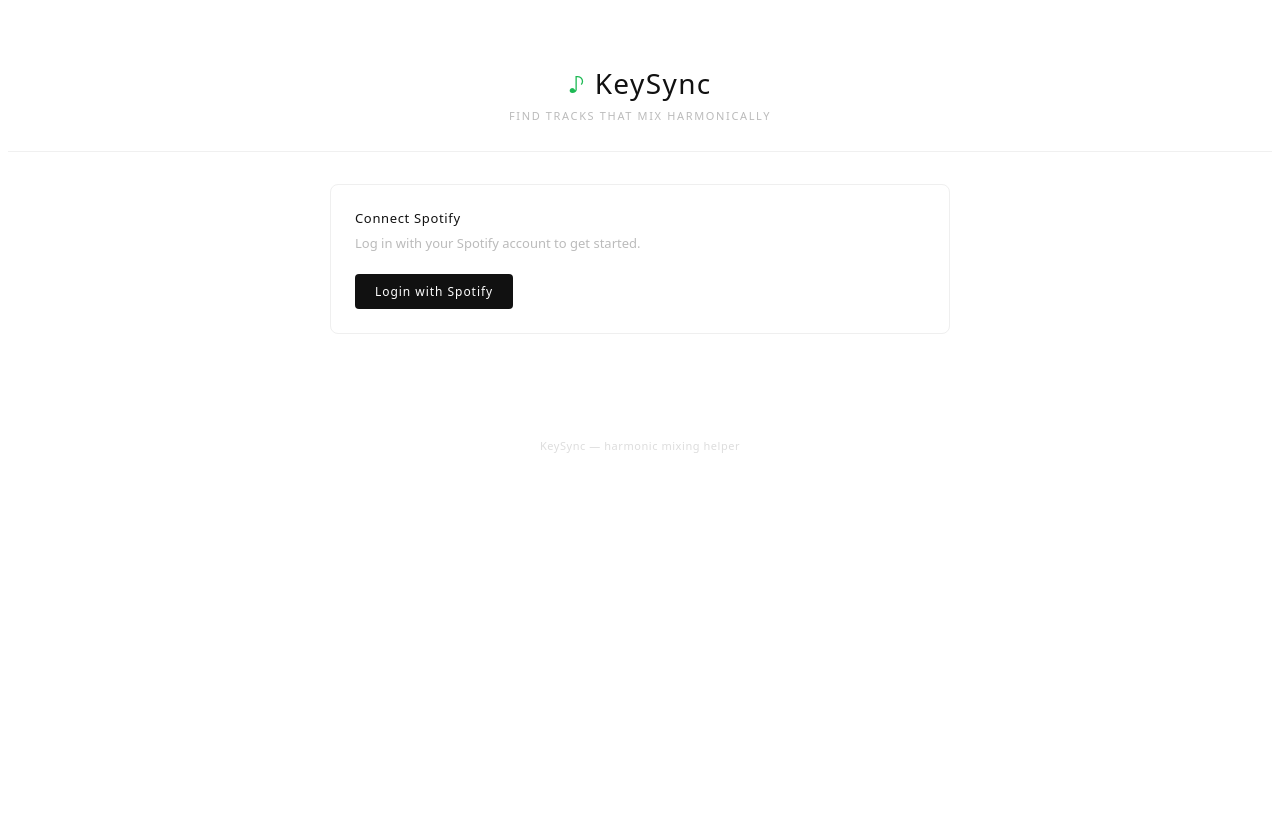
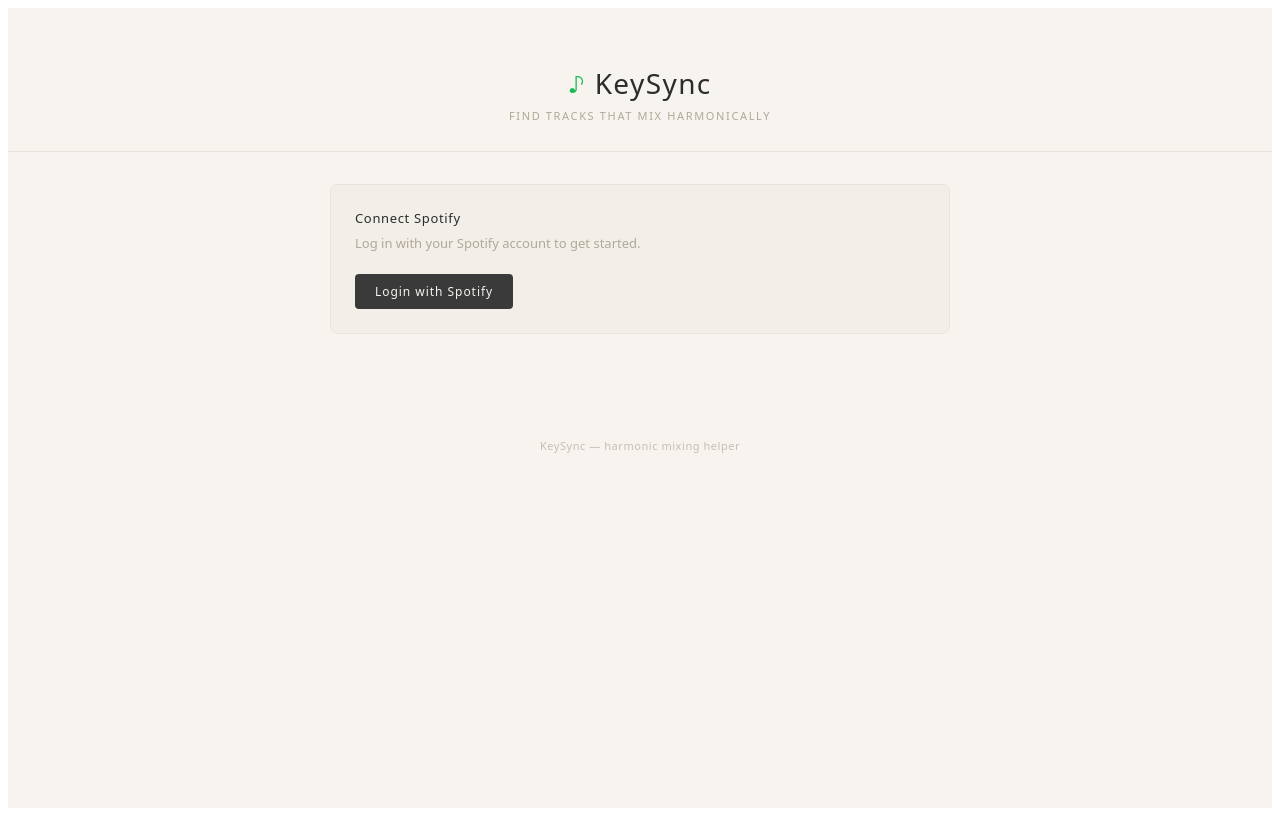
Before and after one commit to EFaridRahimli/keysync, a React (Vite) app: page / in a window 1280 px wide. Built offline with nearby package versions, Linux system fonts and the light colour scheme.

Commit message:
soften to eggshell white and warm near-black tones
Co-Authored-By: Claude Sonnet 4.6 <noreply@anthropic.com>

```diff
--- a/src/App.jsx
+++ b/src/App.jsx
@@ -546,8 +546,8 @@ export default function App() {
                   <span
                     style={{
                       ...styles.badge,
-                      background: "#1a3a2a",
-                      color: "#1db954",
+                      background: "#daeee3",
+                      color: "#1a7a42",
                     }}
                   >
                     🎡 {getCamelot(audioFeatures.key, audioFeatures.mode)}
@@ -602,7 +602,7 @@ export default function App() {
                   />
                   Same genre only
                   {trackGenres.length > 0 && (
-                    <span style={{ color: "#555", fontSize: "11px", marginLeft: "6px" }}>
+                    <span style={{ color: "#9e9890", fontSize: "11px", marginLeft: "6px" }}>
                       ({trackGenres.slice(0, 2).join(", ")}{trackGenres.length > 2 ? "…" : ""})
                     </span>
                   )}
@@ -684,7 +684,7 @@ export default function App() {
           !matchLoading &&
           audioFeatures &&
           selectedTrack && (
-            <p style={{ color: "#666", textAlign: "center", marginTop: 8 }}>
+            <p style={{ color: "#9e9890", textAlign: "center", marginTop: 8 }}>
               No matches yet — hit "Find Harmonic Matches" above.
             </p>
           )}
@@ -701,8 +701,8 @@ export default function App() {
 const styles = {
   root: {
     minHeight: "100vh",
-    background: "#ffffff",
-    color: "#111111",
+    background: "#f7f4ef",
+    color: "#2c2c2c",
     fontFamily: "system-ui, -apple-system, 'Helvetica Neue', sans-serif",
     fontWeight: 300,
     overflowX: "hidden",
@@ -712,7 +712,7 @@ const styles = {
   header: {
     textAlign: "center",
     padding: "56px 20px 28px",
-    borderBottom: "1px solid #f0f0f0",
+    borderBottom: "1px solid #e8e4dd",
   },
   logo: {
     display: "flex",
@@ -726,10 +726,10 @@ const styles = {
     fontSize: "28px",
     fontWeight: 300,
     letterSpacing: "0.05em",
-    color: "#111",
+    color: "#2c2c2c",
   },
   tagline: {
-    color: "#bbb",
+    color: "#b0a898",
     fontSize: "11px",
     letterSpacing: "0.15em",
     textTransform: "uppercase",
@@ -739,8 +739,8 @@ const styles = {
   logoutBtn: {
     marginTop: "14px",
     background: "transparent",
-    border: "1px solid #e0e0e0",
-    color: "#aaa",
+    border: "1px solid #d8d3cb",
+    color: "#9e9890",
     borderRadius: "4px",
     padding: "4px 14px",
     fontSize: "11px",
@@ -758,8 +758,8 @@ const styles = {
     gap: "12px",
   },
   card: {
-    background: "#ffffff",
-    border: "1px solid #efefef",
+    background: "#f2efe9",
+    border: "1px solid #e8e4dd",
     borderRadius: "8px",
     padding: "24px",
   },
@@ -767,32 +767,32 @@ const styles = {
     margin: "0 0 6px",
     fontSize: "13px",
     fontWeight: 400,
-    color: "#111",
+    color: "#2c2c2c",
     letterSpacing: "0.05em",
   },
   cardDesc: {
     margin: "0 0 20px",
     fontSize: "13px",
-    color: "#bbb",
+    color: "#b0a898",
     lineHeight: "1.6",
     fontWeight: 300,
   },
   inputRow: { display: "flex", gap: "8px" },
   input: {
     flex: 1,
-    background: "#fafafa",
-    border: "1px solid #e8e8e8",
+    background: "#ece8e1",
+    border: "1px solid #dedad2",
     borderRadius: "4px",
     padding: "9px 13px",
-    color: "#111",
+    color: "#2c2c2c",
     fontSize: "13px",
     outline: "none",
     fontFamily: "inherit",
     fontWeight: 300,
   },
   btnPrimary: {
-    background: "#111",
-    color: "#fff",
+    background: "#3a3a3a",
+    color: "#f7f4ef",
     border: "none",
     borderRadius: "4px",
     padding: "9px 20px",
@@ -804,11 +804,11 @@ const styles = {
     fontFamily: "inherit",
   },
   error: {
-    color: "#e05555",
+    color: "#b84c4c",
     fontSize: "12px",
     marginTop: "10px",
-    background: "#fff5f5",
-    border: "1px solid #fde8e8",
+    background: "#f5eeee",
+    border: "1px solid #e8d8d8",
     padding: "8px 12px",
     borderRadius: "4px",
     marginBottom: "12px",
@@ -837,10 +837,10 @@ const styles = {
     borderRadius: "3px",
     objectFit: "cover",
     flexShrink: 0,
-    background: "#f0f0f0",
+    background: "#e4e0d8",
   },
-  trackName: { fontSize: "13px", color: "#111", fontWeight: 400 },
-  artistName: { fontSize: "12px", color: "#bbb", marginTop: "2px", fontWeight: 300 },
+  trackName: { fontSize: "13px", color: "#2c2c2c", fontWeight: 400 },
+  artistName: { fontSize: "12px", color: "#b0a898", marginTop: "2px", fontWeight: 300 },
   selectedTrackRow: {
     display: "flex",
     gap: "16px",
@@ -853,23 +853,23 @@ const styles = {
     borderRadius: "4px",
     objectFit: "cover",
     flexShrink: 0,
-    background: "#f0f0f0",
+    background: "#e4e0d8",
   },
   selectedTrackName: {
     fontSize: "16px",
     fontWeight: 400,
-    color: "#111",
+    color: "#2c2c2c",
     marginBottom: "3px",
   },
-  selectedArtist: { fontSize: "12px", color: "#bbb", marginBottom: "10px", fontWeight: 300 },
+  selectedArtist: { fontSize: "12px", color: "#b0a898", marginBottom: "10px", fontWeight: 300 },
   badgeRow: { display: "flex", gap: "6px", flexWrap: "wrap" },
   badge: {
-    background: "#f5f5f5",
-    border: "1px solid #ebebeb",
+    background: "#ece8e1",
+    border: "1px solid #dedad2",
     borderRadius: "3px",
     padding: "3px 10px",
     fontSize: "11px",
-    color: "#555",
+    color: "#6e6760",
     fontWeight: 300,
     letterSpacing: "0.03em",
   },
@@ -877,13 +877,13 @@ const styles = {
     display: "flex",
     flexDirection: "column",
     gap: "16px",
-    borderTop: "1px solid #f0f0f0",
+    borderTop: "1px solid #e8e4dd",
     paddingTop: "20px",
   },
   controlGroup: { display: "flex", flexDirection: "column", gap: "8px" },
   label: {
     fontSize: "10px",
-    color: "#bbb",
+    color: "#b0a898",
     letterSpacing: "0.12em",
     textTransform: "uppercase",
     fontWeight: 400,
@@ -895,7 +895,7 @@ const styles = {
     alignItems: "center",
     gap: "6px",
     fontSize: "13px",
-    color: "#555",
+    color: "#6e6760",
     cursor: "pointer",
     fontWeight: 300,
   },
@@ -913,8 +913,8 @@ const styles = {
     gap: "12px",
     padding: "9px 10px",
     borderRadius: "4px",
-    background: "#fafafa",
-    border: "1px solid #f0f0f0",
+    background: "#ece8e1",
+    border: "1px solid #e2ddd5",
   },
   matchMeta: {
     display: "flex",
@@ -924,8 +924,8 @@ const styles = {
     flexShrink: 0,
   },
   matchBadge: {
-    background: "#f0f0f0",
-    color: "#555",
+    background: "#e4e0d8",
+    color: "#6e6760",
     borderRadius: "3px",
     padding: "2px 7px",
     fontSize: "11px",
@@ -949,7 +949,7 @@ const styles = {
     textAlign: "center",
     padding: "24px",
     fontSize: "11px",
-    color: "#ddd",
+    color: "#c4bfb6",
     fontWeight: 300,
     letterSpacing: "0.05em",
   },
```
